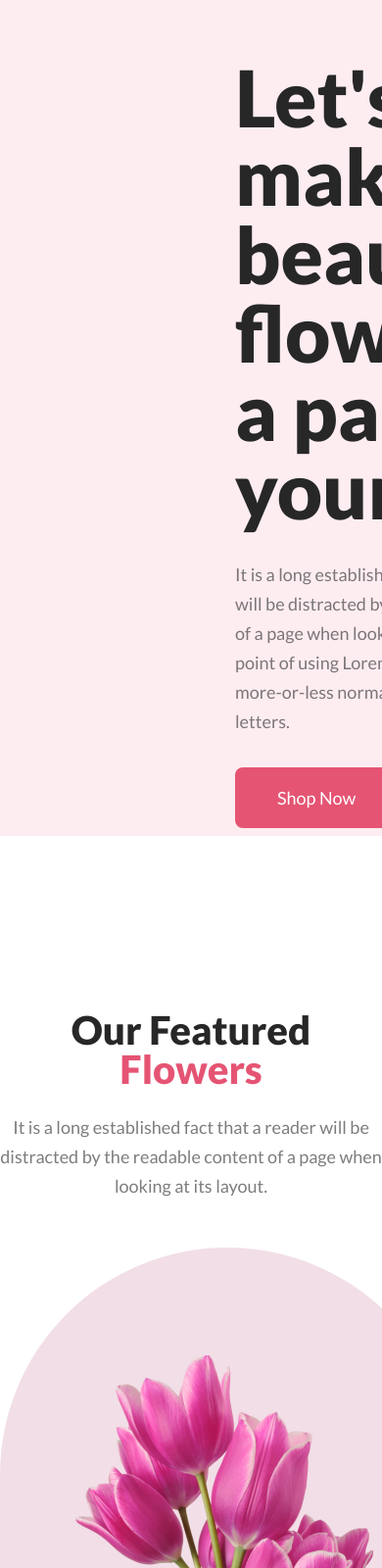
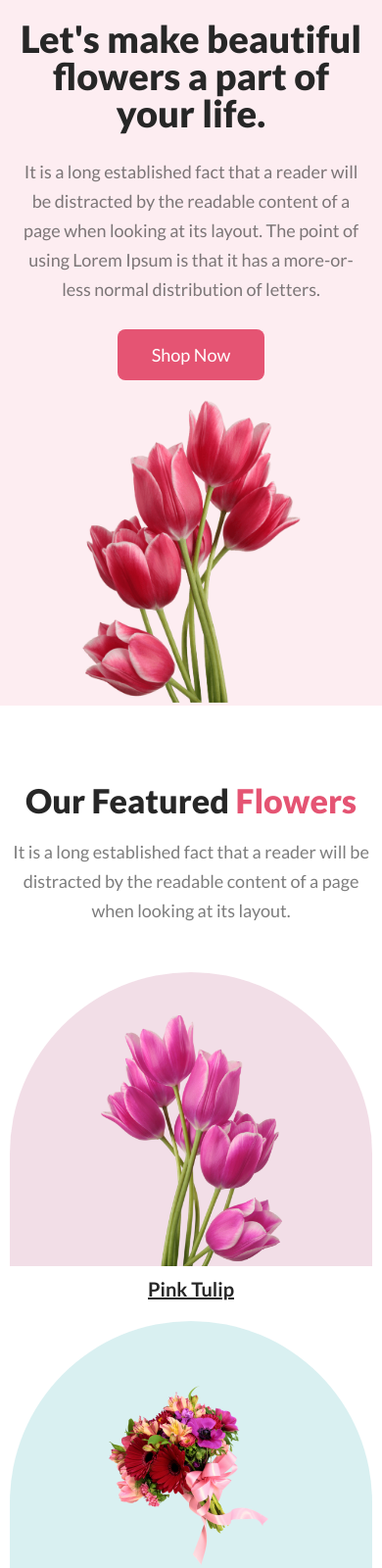
Before and after one commit to webdevreza/flowers-shop, a plain HTML site: page index.html in a window 390 px wide. Shown: the top 1600 px of the page at 98% size. Drawn offline with Linux system fonts and the light colour scheme.

Commit message:
responsive done-Header,Feature,Extra-section

```diff
--- /dev/null
+++ b/css/responsive.css
@@ -0,0 +1,85 @@
+/* mobile device */
+@media screen and (max-width: 575px) {
+  /* global */
+
+  .section-title {
+    font-size: 34px;
+    margin-bottom: 20px;
+  }
+  .section-padding {
+    padding: 60px 0;
+  }
+  .btn {
+    padding: 15px 35px;
+  }
+  /* header */
+  .header {
+    padding: 20px;
+    padding-bottom: 0;
+    flex-direction: column;
+    text-align: center;
+    gap: 20px;
+  }
+  .header-info .header-title {
+    font-size: 38px;
+    margin-bottom: 26px;
+  }
+  .header-img {
+    margin-left: 0;
+  }
+  .header-img img {
+    max-width: 70%;
+  }
+  .header-info .header-text {
+    margin-bottom: 26px;
+  }
+  /* featured sectioin */
+  .featured {
+    padding: 10px;
+    padding-top: 80px;
+  }
+  .featured-item {
+    min-width: 100%;
+    max-width: 100%;
+  }
+  .featured-item .featured-item-img-box {
+    min-height: 300px;
+  }
+  .featured-body {
+    flex-direction: column;
+    gap: 20px;
+  }
+  .featured-item--1 .featured-item-img-box img {
+    max-width: 50%;
+  }
+  .featured-item--2 .featured-item-img-box img {
+    max-width: 50%;
+  }
+  .featured-item--3 .featured-item-img-box img {
+    max-width: 50%;
+  }
+  .featured-item .featured-item-name a {
+    font-size: 20px;
+    line-height: 26px;
+    margin-top: 10px;
+  }
+  /* extra sec */
+  .exclusive-boxes {
+    height: auto;
+    flex-direction: column;
+    gap: 30px;
+    padding: 20px;
+    margin: 10px;
+  }
+  .exclusive-boxes .icon-box {
+    margin: 0 10px;
+  }
+  .exclusive-boxes .icon-box img {
+    margin-bottom: 5px;
+    max-width: 35%;
+  }
+  .exclusive-boxes .icon-box .icon-box-text {
+    font-size: 18px;
+    line-height: 26px;
+  }
+}
--- a/index.html
+++ b/index.html
@@ -11,6 +11,7 @@
     />
     <!-- custom css -->
     <link rel="stylesheet" href="css/style.css" />
+    <link rel="stylesheet" href="css/responsive.css" />
   </head>
   <body>
     <!-- header -->
```
